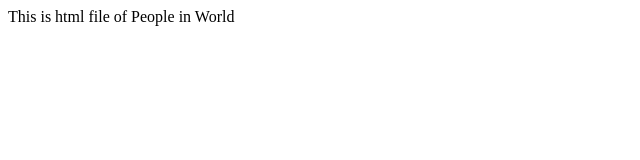
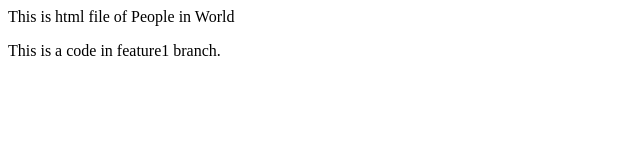
Before and after one commit to whyhimanshu/peopleinworld, a plain HTML site: page index.html in a window 1280 px wide. Shown: the whole page, without its empty margins (0-640 px from the left). Drawn offline with Linux system fonts and the light colour scheme.

Commit message:
Add Feature

```diff
--- a/index.html
+++ b/index.html
@@ -1 +1,2 @@
 <p>This is html file of People in World</p>
+<p>This is a code in feature1 branch.</p>
```
